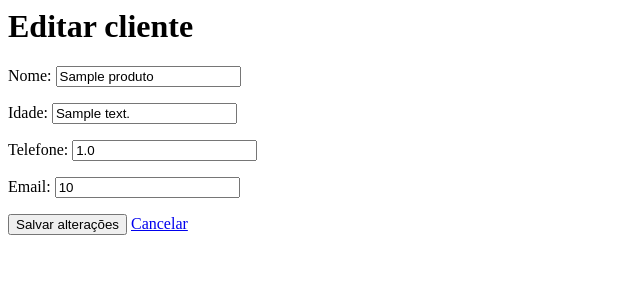
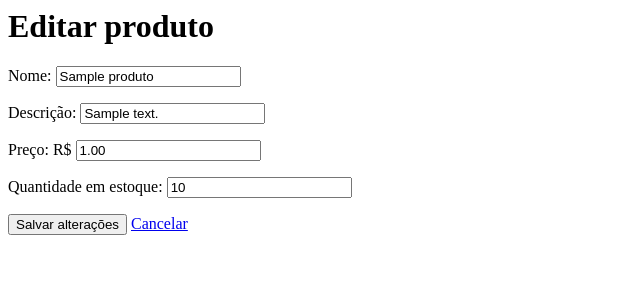
Before and after one commit to guilhermery/Gestor-CRM, a Django app: page /produtos/1/editar in a window 1280 px wide. Shown: the top 300 px of the page, without its empty margins (0-640 px from the left). Run offline with Django 5.2, Linux system fonts and the light colour scheme; tables that the repository leaves empty hold one stand-in row (values such as "Sample post").

Commit message:
refactor: melhoria no formato de variaveis e forms e correção de página

```diff
--- a/produtos/templates/produtos/adicionar_produtos.html
+++ b/produtos/templates/produtos/adicionar_produtos.html
@@ -13,12 +13,12 @@
 
     <p>
         <label for="preco">Preço:</label>
-        <input type="number" id="preco" name="preco" placeholder="Digite o preço" required>
+        <input type="number" id="preco" name="preco" step="0.01" min="0" placeholder="Digite o preço" required>
     </p>
 
     <p>
         <label for="quantidade">Quantidade:</label>
-        <input type="number" id="quantidade" name="quantidade" placeholder="Digite o estoque" required>
+        <input type="number" id="quantidade" name="quantidade" min="0" placeholder="Digite o estoque" required>
     </p>
 
     <button type="submit">Cadastrar produto</button>
--- a/produtos/templates/produtos/editar_produto.html
+++ b/produtos/templates/produtos/editar_produto.html
@@ -1,20 +1,20 @@
-<h1>Editar cliente</h1>
+<h1>Editar produto</h1>
 <form method="POST">
     {% csrf_token %}
     <p><label>Nome:</label>
         <input type="text" name="nome" value="{{ produto.nome }}">
     </p>
 
-    <p><label>Idade:</label>
+    <p><label>Descrição:</label>
         <input type="text" name="descricao" value="{{ produto.descricao }}">
     </p>
 
-    <p><label>Telefone:</label>
-        <input type="number" name="preco" value="{{ produto.preco }}">
+    <p><label>Preço: R$</label>
+        <input type="number" name="preco" step="0.01" min="0" value="{{ produto.preco|floatformat:2 }}">
     </p>
 
-    <p><label>Email:</label>
-        <input type="number" name="quantidade" value="{{ produto.quantidade }}">
+    <p><label>Quantidade em estoque:</label>
+        <input type="number" name="quantidade" min="0" value="{{ produto.quantidade }}">
     </p>
 
     <button type="submit"> Salvar alterações </button>
```
Also changed, not shown: produtos/templates/produtos/detalhes_produto.html (+9 -1 lines), produtos/templates/produtos/ver_produtos.html (+10 -3 lines).
